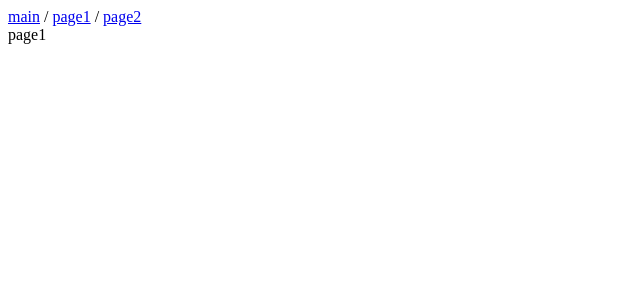
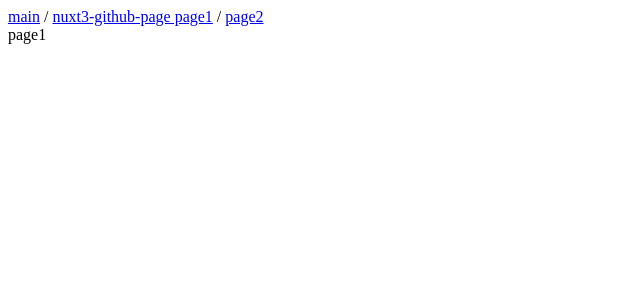
Before and after one commit to KimHyeRa00/nuxt3-github-page, a Nuxt app: page /page1 in a window 1280 px wide. Shown: the top 300 px of the page, without its empty margins (0-640 px from the left). Built offline with nearby package versions, Linux system fonts and the light colour scheme.

Commit message:
workflow

```diff
--- a/pages/page1.vue
+++ b/pages/page1.vue
@@ -4,7 +4,7 @@
   <div>
     <div class="d-flex">
      <nuxt-link to="/">main</nuxt-link> /
-     <nuxt-link to="/page1">page1</nuxt-link> /
+     <nuxt-link to="/nuxt3-github-page/page1">nuxt3-github-page page1</nuxt-link> /
      <nuxt-link to="/page2">page2</nuxt-link></div>
 
     page1
```
